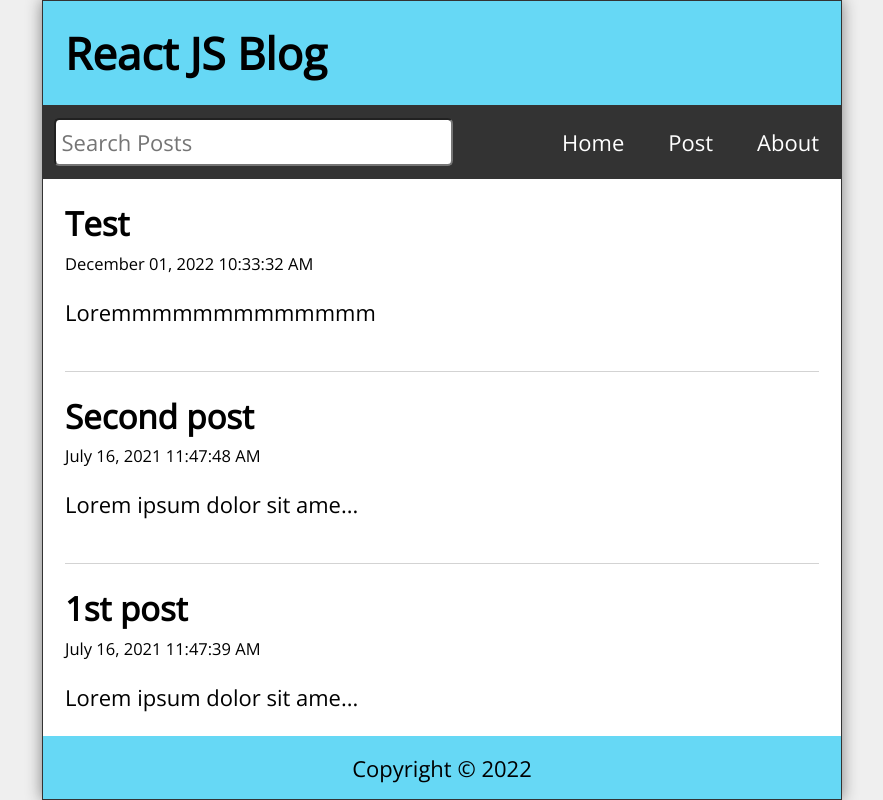
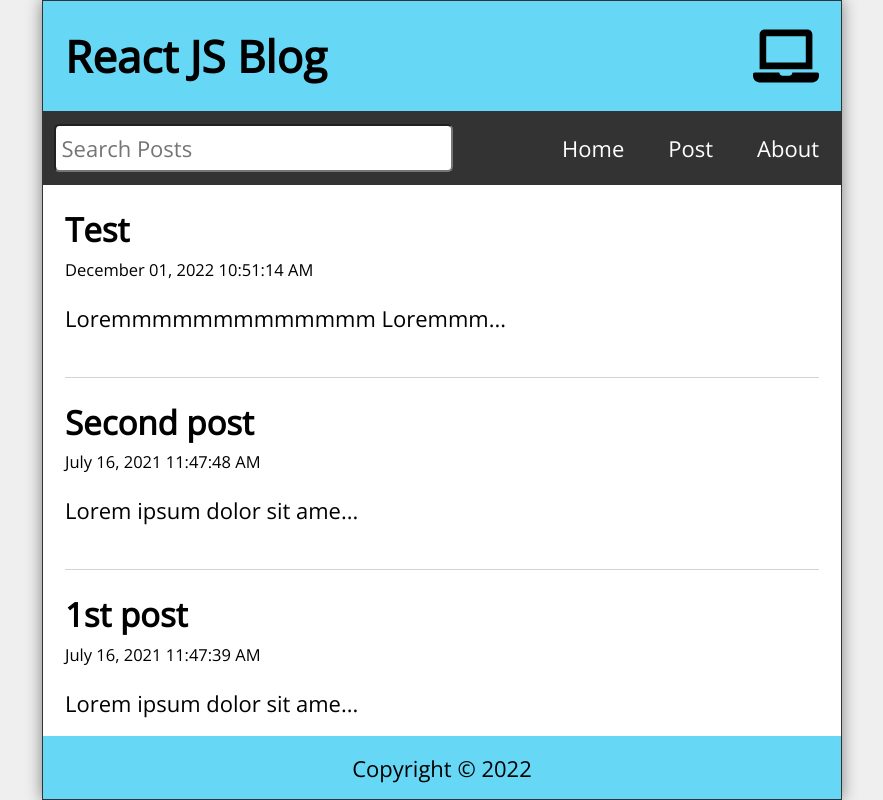
Before and after one commit to adinduokoro/Blog-UI, a React (Create React App) app: page / in a window 1280 px wide. Shown: the whole page, without its empty margins (198-1081 px from the left). Built offline with nearby package versions, Linux system fonts and the light colour scheme; data requests are answered from the project's data file.

Commit message:
Added a custom hook

```diff
--- a/data/db.json
+++ b/data/db.json
@@ -15,8 +15,8 @@
     {
       "id": 5,
       "title": "Test",
-      "datetime": "December 01, 2022 10:33:32 AM",
-      "body": "Loremmmmmmmmmmmmm"
+      "datetime": "December 01, 2022 10:51:14 AM",
+      "body": "Loremmmmmmmmmmmmm Loremmmmmmmmmmmmm Loremmmmmmmmmmmmm Loremmmmmmmmmmmmm "
     }
   ]
 }
--- a/package.json
+++ b/package.json
@@ -10,6 +10,7 @@
     "date-fns": "^2.29.3",
     "react": "^18.2.0",
     "react-dom": "^18.2.0",
+    "react-icons": "^4.7.1",
     "react-router-dom": "^6.4.3",
     "react-scripts": "5.0.1",
     "web-vitals": "^2.1.4"
--- a/src/App.js
+++ b/src/App.js
@@ -9,6 +9,7 @@
 import { useState, useEffect } from 'react';
 import { format } from 'date-fns';
 import api from './api/posts';
+import useWindowSize from './hooks/useWindowSize';
 
 function App() {
   const [posts, setPosts] = useState([])
@@ -19,6 +20,7 @@
   const [editTitle, setEditTitle] = useState('');
   const [editBody, setEditBody] = useState('');
   const navigate = useNavigate();
+  const { width } = useWindowSize();
 
   useEffect(() => {
     const fetchPosts = async () => {
@@ -93,6 +95,7 @@
   return (
     <Routes>
       <Route path="/" element={<Layout
+        width={width}
         search={search}
         setSearch={setSearch}
       />}>
--- a/src/Header.js
+++ b/src/Header.js
@@ -1,7 +1,12 @@
-const Header = ({ title }) => {
+import { FaLaptop, FaTabletAlt, FaMobileAlt } from 'react-icons/fa';
+
+const Header = ({ title , width}) => {
     return (
         <header className="Header">
             <h1>{title}</h1>
+            {width < 768 ? <FaMobileAlt />
+                : width < 992 ? <FaTabletAlt />
+                    : <FaLaptop />}
         </header>
     )
 }
--- a/src/Layout.js
+++ b/src/Layout.js
@@ -3,10 +3,10 @@
 import Footer from './Footer';
 import { Outlet } from 'react-router-dom';
 
-const Layout = ({ search, setSearch }) => {
+const Layout = ({ search, setSearch , width }) => {
     return (
         <div className="App">
-            <Header title="React JS Blog" />
+            <Header title="React JS Blog" width={width}/>
             <Nav search={search} setSearch={setSearch} />
             <Outlet />
             <Footer />
--- /dev/null
+++ b/src/hooks/useWindowSize.js
@@ -0,0 +1,28 @@
+import { useState, useEffect } from "react";
+
+const useWindowSize = () => {
+    const [windowSize, setWindowSize] = useState({
+        width: undefined,
+        height: undefined
+    });
+
+    useEffect(() => {
+
+        const handleResize = () => {
+            setWindowSize({
+                width: window.innerWidth,
+                height: window.innerHeight
+            });
+        }
+
+        handleResize();
+
+        window.addEventListener("resize", handleResize);
+
+        return () => window.removeEventListener("resize", handleResize);
+    }, [])
+
+    return windowSize;
+}
+
+export default useWindowSize;
--- a/src/index.css
+++ b/src/index.css
@@ -200,9 +200,8 @@
   cursor: pointer;
 }
 
-.Missing h2, .PostPage h2,
-.Missing p, .PostPage p {
-  margin-bottom: 1rem;
+.Missing p, .PostPage p, .NewPost p {
+  margin-top: 1rem;
 }
 
 .PostPage button {
@@ -210,10 +209,18 @@
   min-width: 48px;
   border-radius: 0.25rem;
   padding: 0.5rem;
+  margin-right: 0.5rem;
   font-size: 1rem;
-  background-color: red;
   color: #fff;
   cursor: pointer;
+}
+
+.deleteButton {
+  background-color: red;
+}
+
+.editButton {
+  background-color: #333;
 }
 
 .statusMsg {
```
Also changed, not shown: 1 other file (tests, documents, lock files or other folders).
